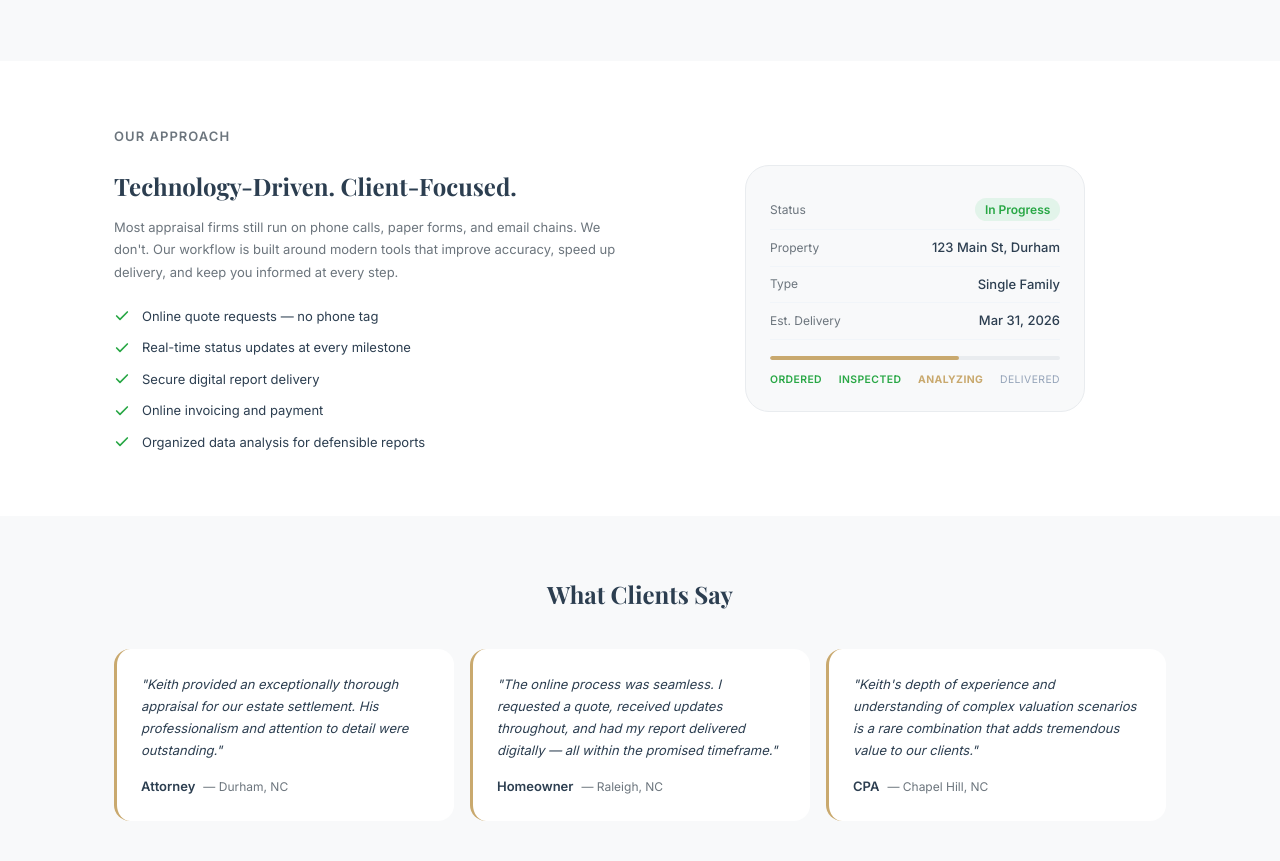
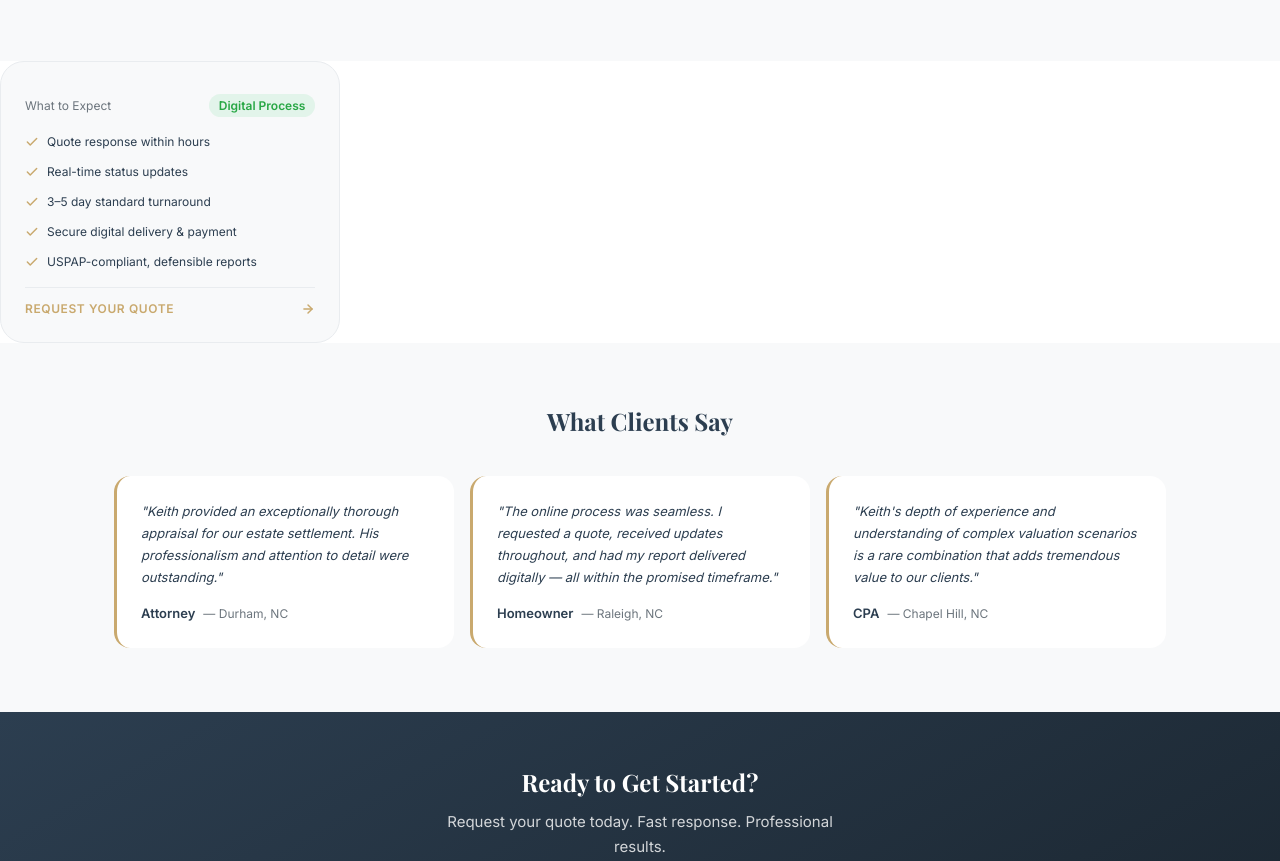
Before and after one commit to designerhomesre/website, a plain HTML site: page index.html in a window 1280 px wide. Shown: the part 2298-3159 px from the top of the page. Drawn offline with nearby package versions, Linux system fonts and the light colour scheme.

Commit message:
Update index.html

```diff
--- a/index.html
+++ b/index.html
@@ -258,62 +258,40 @@
     </section>
 
     <!-- 6. TECHNOLOGY EDGE -->
-    <section class="section-spacing">
-      <div class="container">
-        <div class="tech-section">
-          <div class="tech-content fade-in-up">
-            <p class="tech-label">Our Approach</p>
-            <h2>Technology-Driven. Client-Focused.</h2>
-            <p>Most appraisal firms still run on phone calls, paper forms, and email chains. We don't. Our workflow is built around modern tools that improve accuracy, speed up delivery, and keep you informed at every step.</p>
-            <ul class="tech-list">
-              <li>
-                <svg width="16" height="16" viewBox="0 0 24 24" fill="none" stroke="currentColor" stroke-width="2.5" stroke-linecap="round" stroke-linejoin="round"><polyline points="20 6 9 17 4 12"/></svg>
-                Online quote requests — no phone tag
-              </li>
-              <li>
-                <svg width="16" height="16" viewBox="0 0 24 24" fill="none" stroke="currentColor" stroke-width="2.5" stroke-linecap="round" stroke-linejoin="round"><polyline points="20 6 9 17 4 12"/></svg>
-                Real-time status updates at every milestone
-              </li>
-              <li>
-                <svg width="16" height="16" viewBox="0 0 24 24" fill="none" stroke="currentColor" stroke-width="2.5" stroke-linecap="round" stroke-linejoin="round"><polyline points="20 6 9 17 4 12"/></svg>
-                Secure digital report delivery
-              </li>
-              <li>
-                <svg width="16" height="16" viewBox="0 0 24 24" fill="none" stroke="currentColor" stroke-width="2.5" stroke-linecap="round" stroke-linejoin="round"><polyline points="20 6 9 17 4 12"/></svg>
-                Online invoicing and payment
-              </li>
-              <li>
-                <svg width="16" height="16" viewBox="0 0 24 24" fill="none" stroke="currentColor" stroke-width="2.5" stroke-linecap="round" stroke-linejoin="round"><polyline points="20 6 9 17 4 12"/></svg>
-                Organized data analysis for defensible reports
-              </li>
-            </ul>
+ <div class="tech-card">
+  <div class="tech-card-row" style="border-bottom: none; padding-bottom: 0;">
+    <span class="tech-card-label">What to Expect</span>
+    <span class="tech-card-badge">Digital Process</span>
   </div>
-          <div class="tech-visual fade-in-up">
-            <div class="tech-card">
-              <div class="tech-card-row">
-                <span class="tech-card-label">Status</span>
-                <span class="tech-card-badge">In Progress</span>
+  <div style="margin: var(--sp-4) 0 var(--sp-2);">
+    <div class="tech-card-steps" style="flex-direction: column; gap: 0.75rem; text-transform: none; letter-spacing: 0; font-size: var(--text-xs);">
+      <div style="display:flex; align-items:center; gap: 0.5rem;">
+        <svg width="14" height="14" viewBox="0 0 24 24" fill="none" stroke="#C9A96E" stroke-width="2.5" stroke-linecap="round" stroke-linejoin="round"><polyline points="20 6 9 17 4 12"></polyline></svg>
+        <span style="color: var(--color-dark-text);">Quote response within hours</span>
       </div>
-              <div class="tech-card-row">
-                <span class="tech-card-label">Property</span>
-                <span class="tech-card-value">123 Main St, Durham</span>
+      <div style="display:flex; align-items:center; gap: 0.5rem;">
+        <svg width="14" height="14" viewBox="0 0 24 24" fill="none" stroke="#C9A96E" stroke-width="2.5" stroke-linecap="round" stroke-linejoin="round"><polyline points="20 6 9 17 4 12"></polyline></svg>
+        <span style="color: var(--color-dark-text);">Real-time status updates</span>
       </div>
-              <div class="tech-card-row">
-                <span class="tech-card-label">Type</span>
-                <span class="tech-card-value">Single Family</span>
+      <div style="display:flex; align-items:center; gap: 0.5rem;">
+        <svg width="14" height="14" viewBox="0 0 24 24" fill="none" stroke="#C9A96E" stroke-width="2.5" stroke-linecap="round" stroke-linejoin="round"><polyline points="20 6 9 17 4 12"></polyline></svg>
+        <span style="color: var(--color-dark-text);">3–5 day standard turnaround</span>
       </div>
-              <div class="tech-card-row">
-                <span class="tech-card-label">Est. Delivery</span>
-                <span class="tech-card-value">Mar 31, 2026</span>
+      <div style="display:flex; align-items:center; gap: 0.5rem;">
+        <svg width="14" height="14" viewBox="0 0 24 24" fill="none" stroke="#C9A96E" stroke-width="2.5" stroke-linecap="round" stroke-linejoin="round"><polyline points="20 6 9 17 4 12"></polyline></svg>
+        <span style="color: var(--color-dark-text);">Secure digital delivery &amp; payment</span>
       </div>
-              <div class="tech-card-progress">
-                <div class="tech-card-progress-bar" style="width: 65%"></div>
+      <div style="display:flex; align-items:center; gap: 0.5rem;">
+        <svg width="14" height="14" viewBox="0 0 24 24" fill="none" stroke="#C9A96E" stroke-width="2.5" stroke-linecap="round" stroke-linejoin="round"><polyline points="20 6 9 17 4 12"></polyline></svg>
+        <span style="color: var(--color-dark-text);">USPAP-compliant, defensible reports</span>
       </div>
-              <div class="tech-card-steps">
-                <span class="step-done">Ordered</span>
-                <span class="step-done">Inspected</span>
-                <span class="step-active">Analyzing</span>
-                <span class="step-pending">Delivered</span>
+    </div>
+  </div>
+  <div style="margin-top: var(--sp-4); padding-top: var(--sp-3); border-top: 1px solid var(--color-border);">
+    <a href="/quote" style="display: flex; align-items: center; justify-content: space-between; color: var(--color-accent); font-size: var(--text-xs); font-weight: 600; text-decoration: none; text-transform: uppercase; letter-spacing: 0.05em;">
+      <span>Request Your Quote</span>
+      <svg width="14" height="14" viewBox="0 0 24 24" fill="none" stroke="currentColor" stroke-width="2.5" stroke-linecap="round" stroke-linejoin="round"><line x1="5" y1="12" x2="19" y2="12"></line><polyline points="12 5 19 12 12 19"></polyline></svg>
+    </a>
   </div>
 </div>
           </div>
```
Lines whose indentation alone changed are shown as unchanged.
